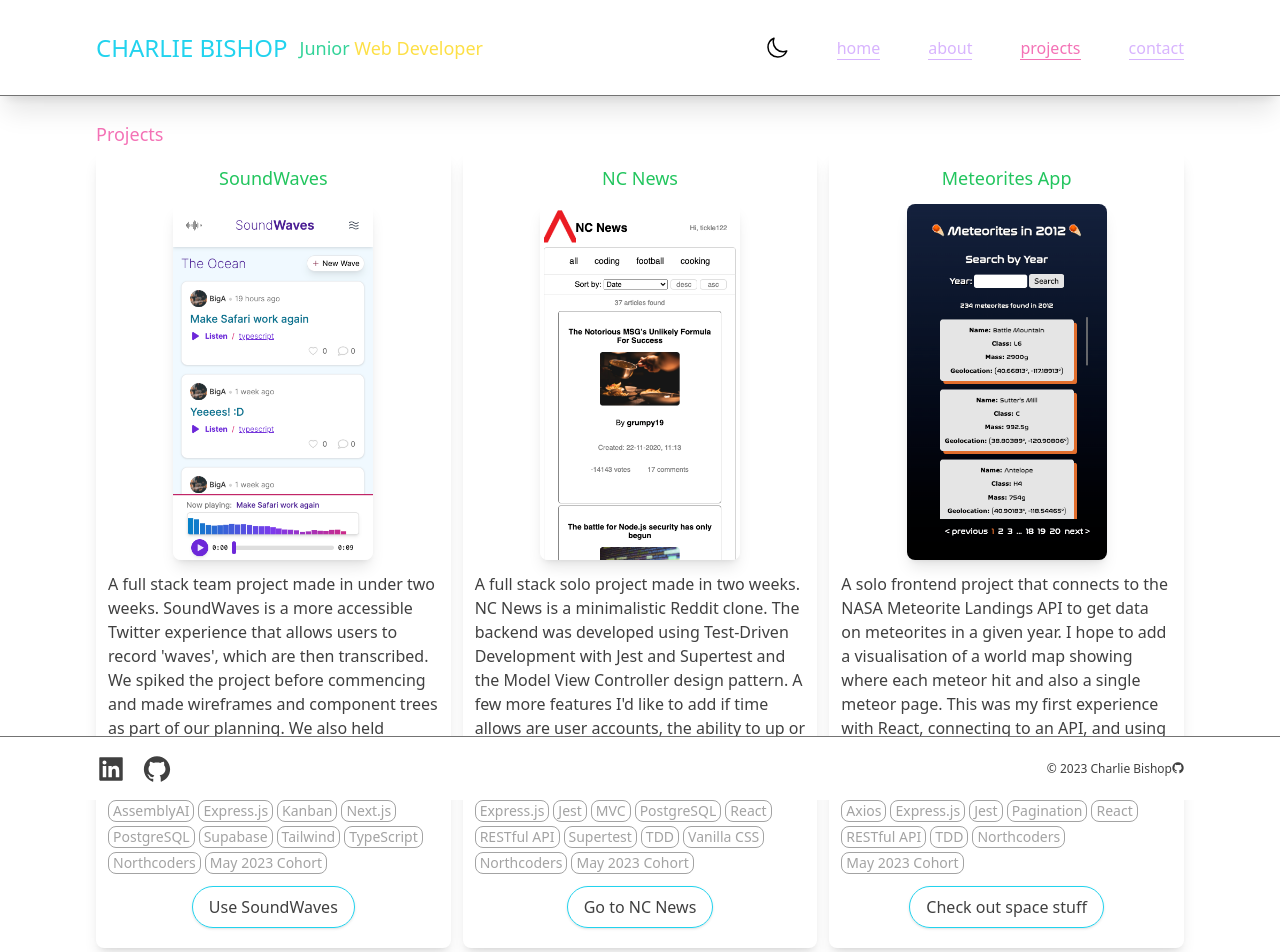
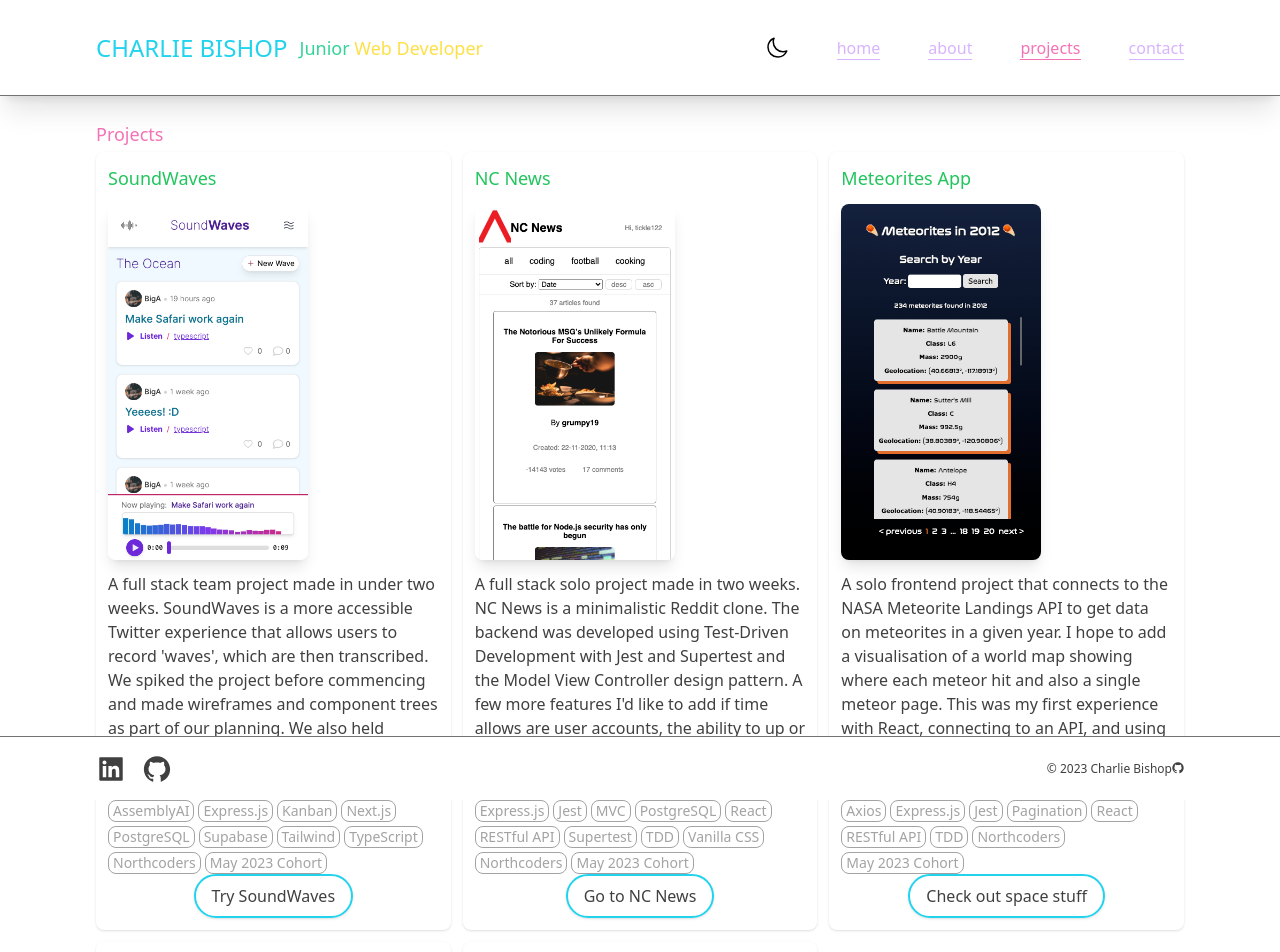
Before and after one commit to charlieBdev/portfolio, a Next.js app: page /projects in a window 1280 px wide. Shown: the top 952 px of the page. Built offline with nearby package versions, Linux system fonts and the light colour scheme.

Commit message:
fix button to bottom of card

```diff
--- a/src/app/Components/Button.tsx
+++ b/src/app/Components/Button.tsx
@@ -8,7 +8,7 @@ const Button: React.FC<ButtonProps> = ({ btnText }) => {
 
   return (
     <button
-        className="text-center border border-6 border-cyan-400 py-2 px-4 mb-2 rounded-full shadow hover:shadow-lg"
+        className="text-center border-2 border-cyan-400 py-2 px-4 rounded-full shadow hover:shadow-lg"
         type="submit"
     >
         {btnText}
--- a/src/app/Components/Menu.tsx
+++ b/src/app/Components/Menu.tsx
@@ -19,11 +19,9 @@ export default function Menu() {
     return (
         <>
         <div className={`MOBILE-MENU bg-white dark:text-white dark:bg-black flex lg:hidden`}>
-
-
           <div className={isNavOpen ? `showMenuNav text-neutral-700 bg-white dark:text-white dark:bg-black` : "hideMenuNav"}>
             <div
-              className="CROSS-ICON absolute top-0 right-0 px-6 py-8 rounded-lg"
+              className="CROSS-ICON absolute top-0 right-0 px-6 py-8"
               onClick={() => setIsNavOpen(false)}
             >
               <svg xmlns="http://www.w3.org/2000/svg" fill="none" viewBox="0 0 24 24" strokeWidth="1.5" stroke="currentColor" className="w-8 h-8">
@@ -46,7 +44,7 @@ export default function Menu() {
             </ul>
           </div>
           <button
-            className="HAMBURGER-ICON rounded-lg text-neutral-700 bg-white dark:text-white dark:bg-black"
+            className="HAMBURGER-ICON text-neutral-700 bg-white dark:text-white dark:bg-black"
             onClick={() => setIsNavOpen((prev) => !prev)}
           >
               <svg
@@ -55,7 +53,7 @@ export default function Menu() {
                 viewBox="0 0 24 24"
                 strokeWidth="1.5"
                 stroke="currentColor"
-                className="w-8 h-8 hover:animate-pulse"
+                className="w-8 h-8"
               >
                 <path strokeLinecap="round" strokeLinejoin="round" d="M3.75 6.75h16.5M3.75 12h16.5m-16.5 5.25h16.5" />
               </svg>
--- a/src/app/Components/ProjectCard.tsx
+++ b/src/app/Components/ProjectCard.tsx
@@ -15,7 +15,8 @@ interface ProjectCardProps {
 
 const ProjectCard: React.FC<ProjectCardProps> = ({ name, desc, imgURL, tags, btnText, btnLink }) => {
   return (
-    <article className="rounded-lg flex flex-col items-center p-3 space-y-3 shadow-lg">
+    <article className="rounded-lg flex flex-col items-center p-3  shadow hover:shadow-lg h-full">
+        <div className="space-y-3">
           <h3 className="text-green-500 text-lg p1">{name}</h3>
             <Image
                 src={imgURL}
@@ -26,12 +27,13 @@ const ProjectCard: React.FC<ProjectCardProps> = ({ name, desc, imgURL, tags, btn
                 className="rounded-lg shadow-lg"
             />
             <p className="text-left">{desc}</p>
-        <div className="flex flex-col space-y-3 items-center">
             <ul className="flex flex-wrap gap-1">
                 {tags.map(tag => (
                     <li key={tag} className="border border-neutral-400 rounded-lg text-neutral-400 font-light text-sm px-1 hover:animate-pulse">{tag}</li>
                 ))}
             </ul>
+        </div>
+        <div className="flex flex-col space-y-3 items-center mt-auto">
             <Link href={btnLink} target="_blank" className="items-center">
                 <Button btnText={btnText}/>
             </Link>
--- a/src/app/Components/ThemeChanger.tsx
+++ b/src/app/Components/ThemeChanger.tsx
@@ -25,7 +25,7 @@ export default function ThemeChanger() {
         <button
             onClick={toggleTheme}
             aria-label={`Toggle ${theme === 'light' ? 'Dark' : 'Light'} Theme`}
-            className="flex items-center rounded-lg transition delay-100 duration-300 ease-in-out hover:animate-pulse"
+            className="flex items-center rounded-lg transition delay-100 duration-300 ease-in-out"
         >
             {theme === 'light' ? <Light /> : <Dark />}
         </button>
--- a/src/app/about/page.tsx
+++ b/src/app/about/page.tsx
@@ -15,7 +15,7 @@ export default function About() {
             <p>Here are some of the technologies I have used and hope to keep learning more about.</p>
 
             <div className="flex flex-col sm:grid sm:grid-cols-2 lg:grid-cols-3 gap-3 mt-3">
-              <div className="rounded-lg p-3 pt-1 w-full h-44 text-sm sm:w-auto shadow-lg">
+              <div className="rounded-lg p-3 pt-1 w-full h-44 text-sm sm:w-auto shadow hover:shadow-lg">
                 <p className="text-center text-lg text-green-500 p-1">Frontend</p>
                 <ul className="text-md space-y-1">
                   <li>Semantic HTML</li>
@@ -25,7 +25,7 @@ export default function About() {
                   <li>UX & UI</li>
                 </ul>
               </div>
-              <div className="rounded-lg p-3 pt-1 w-full h-44 text-sm sm:w-auto shadow-lg">
+              <div className="rounded-lg p-3 pt-1 w-full h-44 text-sm sm:w-auto shadow hover:shadow-lg">
                 <p className="text-center text-lg text-green-500 p-1">Backend</p>
                 <ul className="text-md space-y-1">
                   <li>RESTful APIs</li>
@@ -35,7 +35,7 @@ export default function About() {
                   <li className="">Flask</li>
                 </ul>
               </div>
-              <div className="rounded-lg p-3 pt-1 w-full h-44 text-sm sm:w-auto shadow-lg">
+              <div className="rounded-lg p-3 pt-1 w-full h-44 text-sm sm:w-auto shadow hover:shadow-lg">
                 <p className="text-center text-lg text-green-500 p-1">Languages</p>
                 <ul className="text-md space-y-1">
                   <li>JavaScript</li>
@@ -45,7 +45,7 @@ export default function About() {
                   {/* <li className="">C</li> */}
                 </ul>
               </div>
-              <div className="rounded-lg p-3 pt-1 w-full h-44 text-sm sm:w-auto shadow-lg">
+              <div className="rounded-lg p-3 pt-1 w-full h-44 text-sm sm:w-auto shadow hover:shadow-lg">
                 <p className="text-center text-lg text-green-500 p-1">Qualities</p>
                 <ul className="text-md space-y-1">
                   <li>Goes the extra mile</li>
@@ -55,7 +55,7 @@ export default function About() {
                   <li>Team player</li>
                 </ul>
               </div>
-              <div className="rounded-lg p-3 pt-1 w-full h-44 text-sm sm:w-auto shadow-lg">
+              <div className="rounded-lg p-3 pt-1 w-full h-44 text-sm sm:w-auto shadow hover:shadow-lg">
                 <p className="text-center text-lg text-green-500 p-1">Others</p>
                 <ul className="text-md space-y-1">
                   <li>Pair Programming</li>
@@ -65,7 +65,7 @@ export default function About() {
                   <li>MVC</li>
                 </ul>
               </div>
-              <div className="rounded-lg p-3 pt-1 w-full h-44 text-sm sm:w-auto shadow-lg">
+              <div className="rounded-lg p-3 pt-1 w-full h-44 text-sm sm:w-auto shadow hover:shadow-lg">
                 <p className="text-center text-lg text-green-500 p-1">Interests</p>
                 <ul className="text-md space-y-1">
                   <li>Current affairs podcasts & James O'Brien</li>
--- a/src/app/contact/page.tsx
+++ b/src/app/contact/page.tsx
@@ -116,7 +116,7 @@ export default function Contact() {
           <div className="-mx-1">
             <button
               // className="text-center mx-auto w-1/4 bg-gradient-to-r from-cyan-300 via-cyan-400 to-cyan-500 hover:bg-gradient-to-br focus:ring-4 focus:outline-none focus:ring-cyan-300 dark:focus:ring-cyan-500 font-medium py-2 px-4 mb-2 rounded"
-              className="text-center border border-6 border-cyan-400 py-2 px-4 mb-2 rounded-full shadow hover:shadow-lg"
+              className="text-center border-2 border-cyan-400 py-2 px-4 rounded-full shadow hover:shadow-lg"
               type="submit"
             >
               {isSending ? <Spinner /> : "Send"}
--- a/src/data/projectsArr.js
+++ b/src/data/projectsArr.js
@@ -15,7 +15,7 @@ const projectsArr = [
       "Northcoders",
       "May 2023 Cohort",
     ],
-    btnText: "Use SoundWaves",
+    btnText: "Try SoundWaves",
     btnLink: "https://aa-sound-waves.vercel.app/waves",
   },
   {
```
Lines whose indentation alone changed are shown as unchanged.
